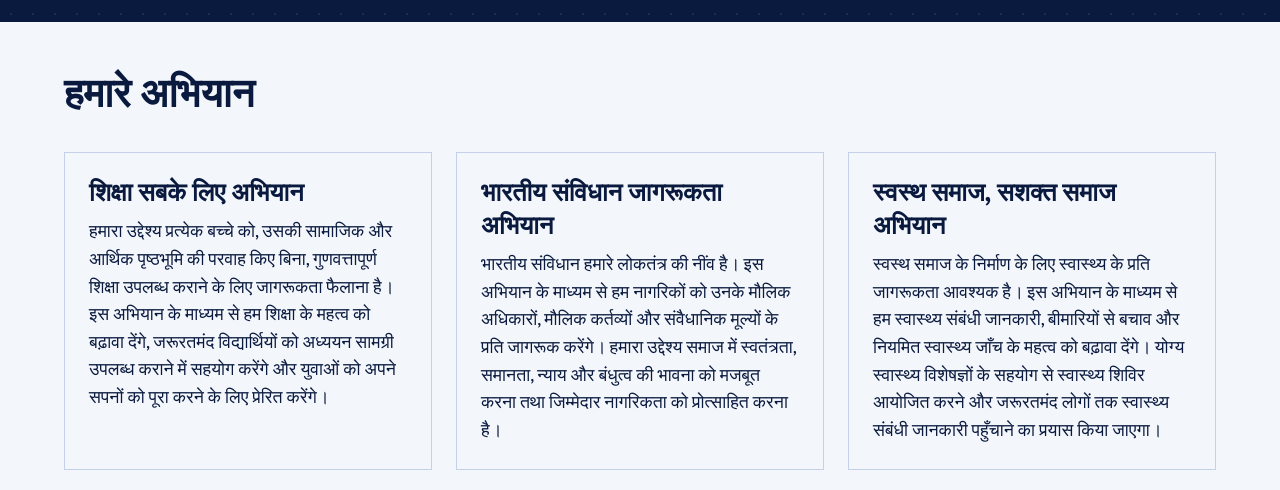
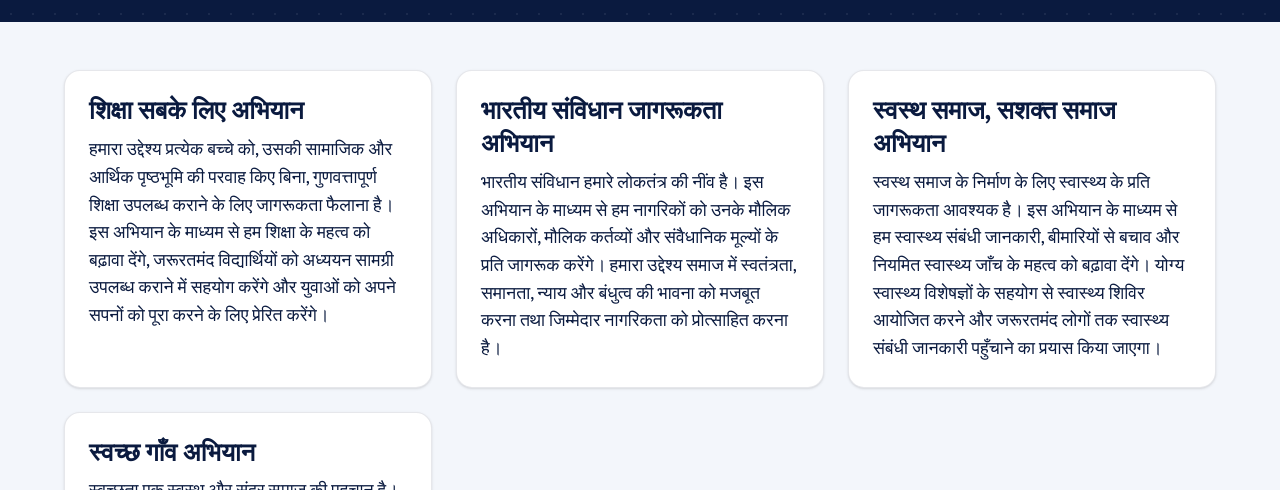
Before and after one commit to adityakumar43/bhim-army-blue-panther, a React (Vite) app in the folder frontend/: page /campaigns in a window 1280 px wide. Shown: the part 310-800 px from the top of the page. Built offline with nearby package versions, Linux system fonts and the light colour scheme; no server answers.

Commit message:
updated ui

```diff
--- a/frontend/src/pages/Campaigns.jsx
+++ b/frontend/src/pages/Campaigns.jsx
@@ -6,10 +6,10 @@ export default function Campaigns() {
   const { t, i18n } = useTranslation()
   return (
     <div className="mx-auto max-w-7xl px-5 py-12 lg:px-16">
-      <h1 className="mb-8 text-4xl font-extrabold">{t('sections.campaigns')}</h1>
+
       <div className="grid gap-6 md:grid-cols-2 lg:grid-cols-3">
         {campaigns.map((c) => (
-          <article key={c.id} className="border border-brand/20 p-6">
+          <article key={c.id} className="panel">
             <h2 className="mb-2 text-2xl font-extrabold">{pickText(c, 'title', i18n.language)}</h2>
             <p className="text-lg">{pickText(c, 'body', i18n.language)}</p>
           </article>
```
